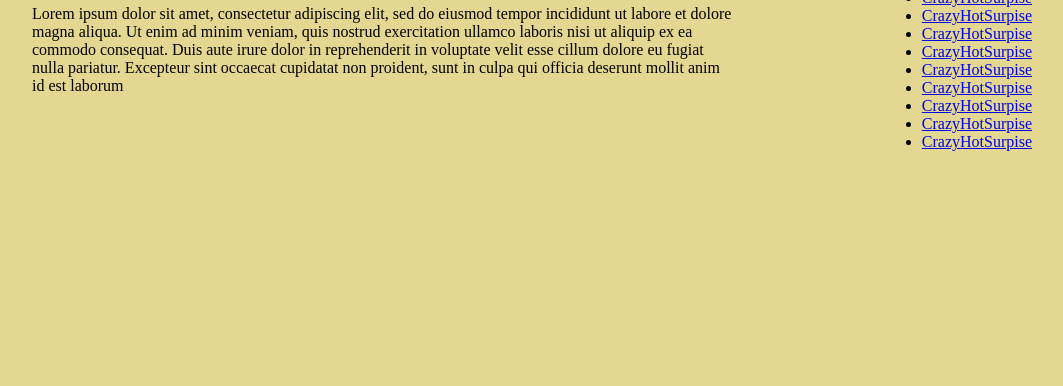
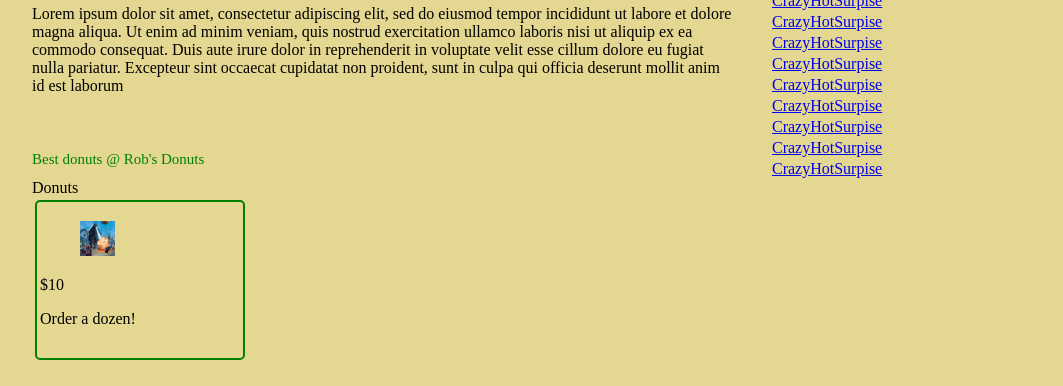
Before and after one commit to benmpeterson/StoreApp, a plain HTML site: page index.html in a window 1280 px wide. Shown: the part 420-806 px from the top of the page, without its empty margins (108-1171 px from the left). Drawn offline with Linux system fonts and the light colour scheme.

Commit message:
Added main and products

```diff
--- a/index.html
+++ b/index.html
@@ -55,9 +55,32 @@
 
     </article>
 
-    <!--PRODUCTS-->
+    <!--MAIN-->
+    <section id="main">
+        <header id="donut-header">Best donuts @ Rob's Donuts</header>
 
-    <!--MAIN-->
+        <header id="header-title">Donuts</header>
+
+        <!--PRODUCTS-->
+        <section class="products">
+            <article class="product-article">
+                <figure>
+                    <img class="product-thumbnail" src="img/godzilla.jpg" />
+                </figure>
+                <header>
+                    <span class="product-name"></span>
+                </header>
+                <p>&#36;10</p>
+                <div class="add-to-cart">
+                    Order a dozen!
+                </div>
+
+            </article>
+        </section>
+
+
+    </section>
+
         <!--Customer of Day-->
     <!--FOOTER-->
     <!--<footer>
--- a/main.css
+++ b/main.css
@@ -44,7 +44,7 @@ body{
 
 #recent-news{
     float:right;
-    width: 300;
+    width: 300px;
     margin: 20px 0px 20px 0px;
 }
 
@@ -55,6 +55,51 @@ body{
     font-weight: bold;
     margin-bottom: 5px;
 }
+
+#recent-news > ul{
+    list-style: none;
+}
+
+#recent-news > ul > li {
+    margin: 0px 0px 3px 0px;
+}
+
+#main{
+    height: 100%;
+    width: 700px;
+    float: left;
+    margin: 0px 0px 3px 0px;
+}
+
+#donut-header{
+    color: green;
+    font-size: 15px;
+    margin: 0px 0px 3px 0px;
+    height: 25px;
+}
+
+.products{
+    width: 25%;
+    float: left;
+    margin: 0px 0px 20px 0px;
+}
+
+.product-article {
+    height: 150px;
+    width: 200px;
+    border-width: 2px;
+    border-style: solid;
+    border-color: green;
+    margin: 3px 3px 3px 3px;
+    padding: 3px 3px 3px 3px;
+    border-radius: 5px;
+}
+
+.product-thumbnail{
+    width: 35px;
+    height: 35px;
+}
+
 
 #store_header{
     color: green;
```
